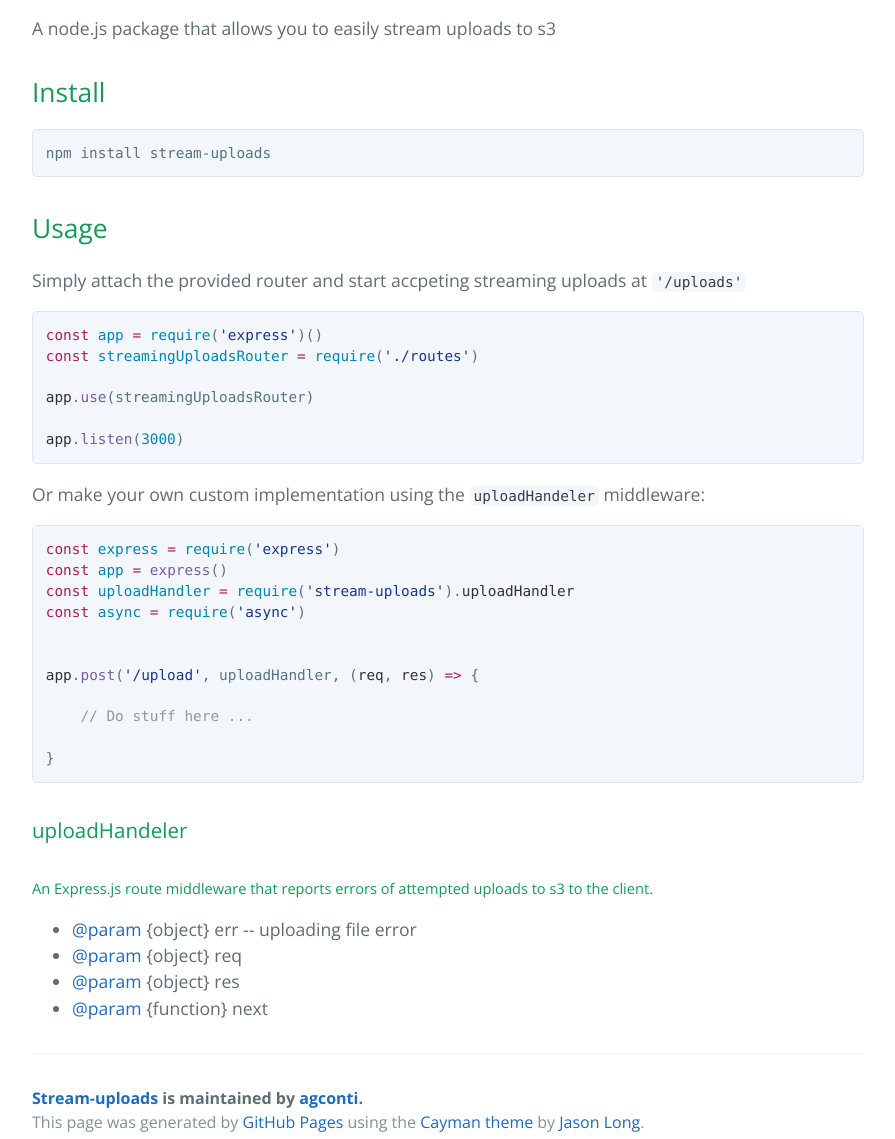
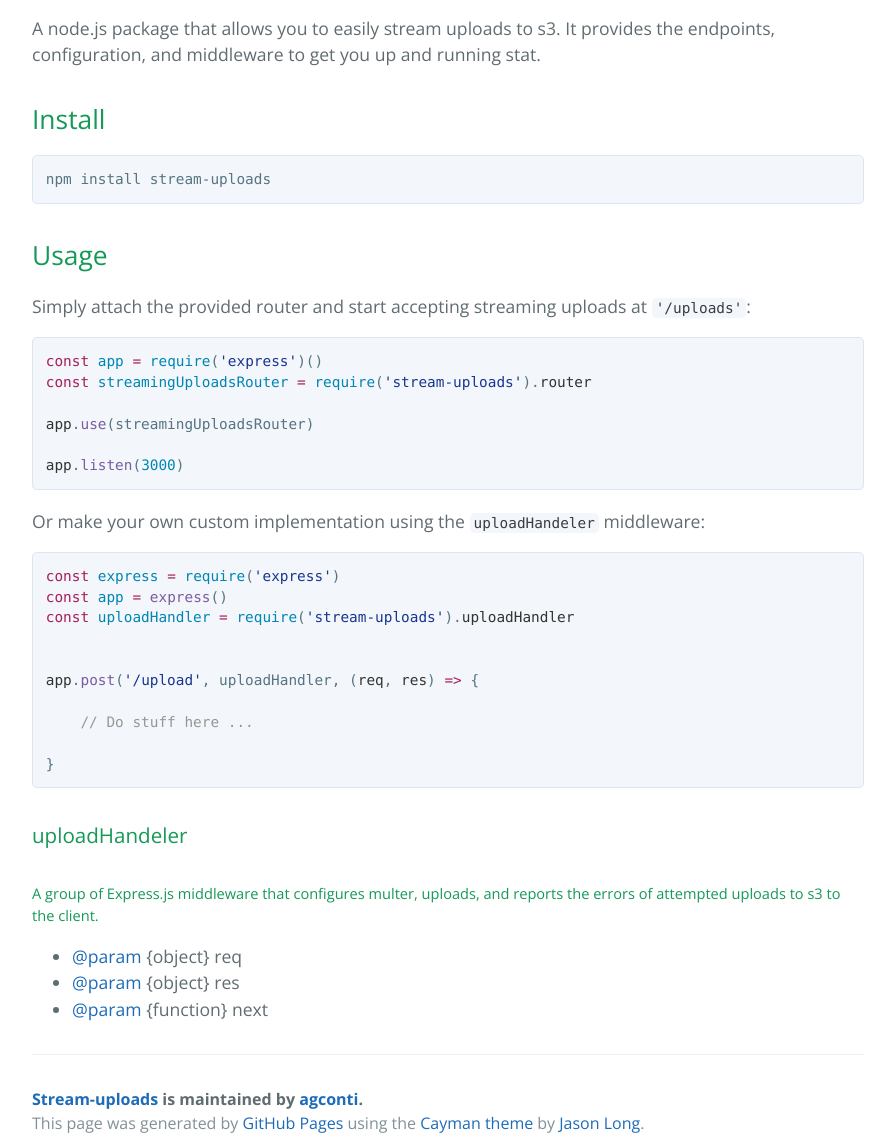
Before and after one commit to agconti/stream-uploads, a plain HTML site: page index.html in a window 1280 px wide. Shown: the part 794-1933 px from the top of the page, without its empty margins (192-1087 px from the left). Drawn offline with nearby package versions, Linux system fonts and the light colour scheme.

```diff
--- a/index.html
+++ b/index.html
@@ -25,7 +25,7 @@
 <p><a href="https://travis-ci.org/agconti/stream-uploads"><img src="https://travis-ci.org/agconti/stream-uploads.svg?branch=master" alt="Build Status"></a>
 <a href="http://badge.fury.io/js/stream-uploads"><img src="https://badge.fury.io/js/stream-uploads.svg" alt="npm version"></a></p>
 
-<p>A node.js package that allows you to easily stream uploads to s3</p>
+<p>A node.js package that allows you to easily stream uploads to s3. It provides the endpoints, configuration, and middleware to get you up and running stat.</p>
 
 <h2>
 <a id="install" class="anchor" href="#install" aria-hidden="true"><span aria-hidden="true" class="octicon octicon-link"></span></a>Install</h2>
@@ -35,10 +35,10 @@
 <h2>
 <a id="usage" class="anchor" href="#usage" aria-hidden="true"><span aria-hidden="true" class="octicon octicon-link"></span></a>Usage</h2>
 
-<p>Simply attach the provided router and start accpeting streaming uploads at <code>'/uploads'</code></p>
+<p>Simply attach the provided router and start accepting streaming uploads at <code>'/uploads'</code>:</p>
 
 <div class="highlight highlight-source-js"><pre><span class="pl-k">const</span> <span class="pl-c1">app</span> <span class="pl-k">=</span> <span class="pl-c1">require</span>(<span class="pl-s"><span class="pl-pds">'</span>express<span class="pl-pds">'</span></span>)()
-<span class="pl-k">const</span> <span class="pl-c1">streamingUploadsRouter</span> <span class="pl-k">=</span> <span class="pl-c1">require</span>(<span class="pl-s"><span class="pl-pds">'</span>./routes<span class="pl-pds">'</span></span>)
+<span class="pl-k">const</span> <span class="pl-c1">streamingUploadsRouter</span> <span class="pl-k">=</span> <span class="pl-c1">require</span>(<span class="pl-s"><span class="pl-pds">'</span>stream-uploads<span class="pl-pds">'</span></span>).<span class="pl-smi">router</span>
 
 <span class="pl-smi">app</span>.<span class="pl-en">use</span>(streamingUploadsRouter)
 
@@ -49,7 +49,6 @@
 <div class="highlight highlight-source-js"><pre><span class="pl-k">const</span> <span class="pl-c1">express</span> <span class="pl-k">=</span> <span class="pl-c1">require</span>(<span class="pl-s"><span class="pl-pds">'</span>express<span class="pl-pds">'</span></span>)
 <span class="pl-k">const</span> <span class="pl-c1">app</span> <span class="pl-k">=</span> <span class="pl-en">express</span>()
 <span class="pl-k">const</span> <span class="pl-c1">uploadHandler</span> <span class="pl-k">=</span> <span class="pl-c1">require</span>(<span class="pl-s"><span class="pl-pds">'</span>stream-uploads<span class="pl-pds">'</span></span>).<span class="pl-smi">uploadHandler</span>
-<span class="pl-k">const</span> <span class="pl-c1">async</span> <span class="pl-k">=</span> <span class="pl-c1">require</span>(<span class="pl-s"><span class="pl-pds">'</span>async<span class="pl-pds">'</span></span>)
 
 
 <span class="pl-smi">app</span>.<span class="pl-en">post</span>(<span class="pl-s"><span class="pl-pds">'</span>/upload<span class="pl-pds">'</span></span>, uploadHandler, (<span class="pl-smi">req</span>, <span class="pl-smi">res</span>) <span class="pl-k">=&gt;</span> {
@@ -62,11 +61,9 @@
 <a id="uploadhandeler" class="anchor" href="#uploadhandeler" aria-hidden="true"><span aria-hidden="true" class="octicon octicon-link"></span></a>uploadHandeler</h3>
 
 <h5>
-<a id="an-expressjs-route-middleware-that-reports-errors-of-attempted-uploads-to-s3-to-the-client" class="anchor" href="#an-expressjs-route-middleware-that-reports-errors-of-attempted-uploads-to-s3-to-the-client" aria-hidden="true"><span aria-hidden="true" class="octicon octicon-link"></span></a>An Express.js route middleware that reports errors of attempted uploads to s3 to the client.</h5>
+<a id="a-group-of-expressjs-middleware-that-configures-multer-uploads-and-reports-the-errors-of-attempted-uploads-to-s3-to-the-client" class="anchor" href="#a-group-of-expressjs-middleware-that-configures-multer-uploads-and-reports-the-errors-of-attempted-uploads-to-s3-to-the-client" aria-hidden="true"><span aria-hidden="true" class="octicon octicon-link"></span></a>A group of Express.js middleware that configures multer, uploads, and reports the errors of attempted uploads to s3 to the client.</h5>
 
 <ul>
-<li>
-<a href="https://github.com/param" class="user-mention">@param</a> {object} err -- uploading file error</li>
 <li>
 <a href="https://github.com/param" class="user-mention">@param</a> {object} req</li>
 <li>
```
Also changed, not shown: params.json (+1 -1 lines).
